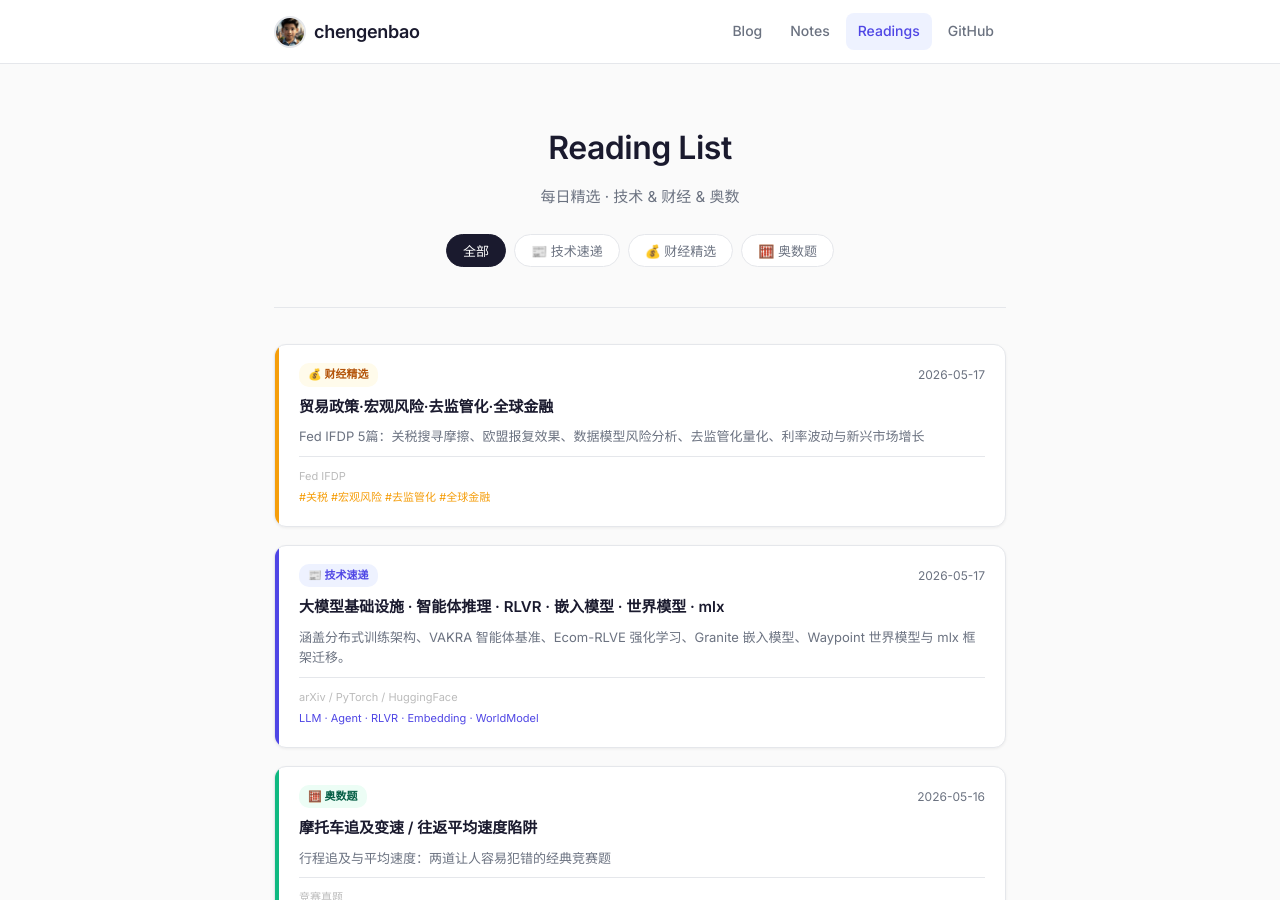
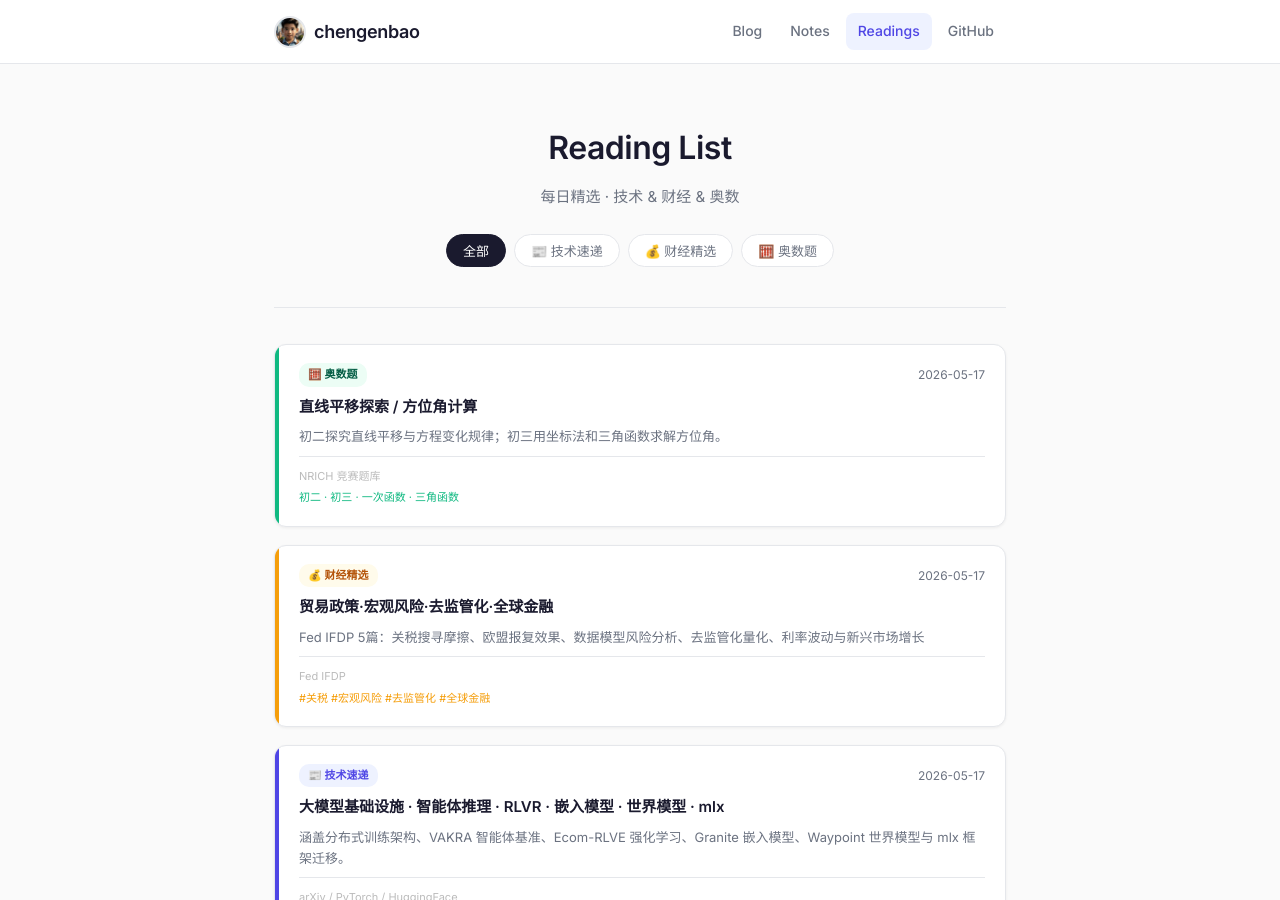
Before and after one commit to chengenbao/chengenbao.github.io, a Jekyll site: the page built from reading-list/index.md, in a window 1280 px wide and 900 px high. Built offline with Jekyll 4.4.1, drawn with Linux system fonts in a browser that asks for light colours.

Commit message:
add math card 2026-05-17

```diff
--- a/reading-list/index.md
+++ b/reading-list/index.md
@@ -18,6 +18,7 @@
   </div>
 
   <div class="rl-grid">
+<a class="rl-card math" href="/reading-list/2026-05-17-math/"><div class="rl-accent"></div><div class="rl-body"><div class="rl-top"><span class="rl-badge math">🧮 奥数题</span><time>2026-05-17</time></div><h2>直线平移探索 / 方位角计算</h2><p>初二探究直线平移与方程变化规律；初三用坐标法和三角函数求解方位角。</p><div class="rl-meta"><span class="rl-source">NRICH 竞赛题库</span><span class="rl-tags">初二 · 初三 · 一次函数 · 三角函数</span></div></div></a>
 <a class="rl-card finance" href="/reading-list/2026-05-17-finance-daily/">
   <div class="rl-accent"></div>
   <div class="rl-body">
```
